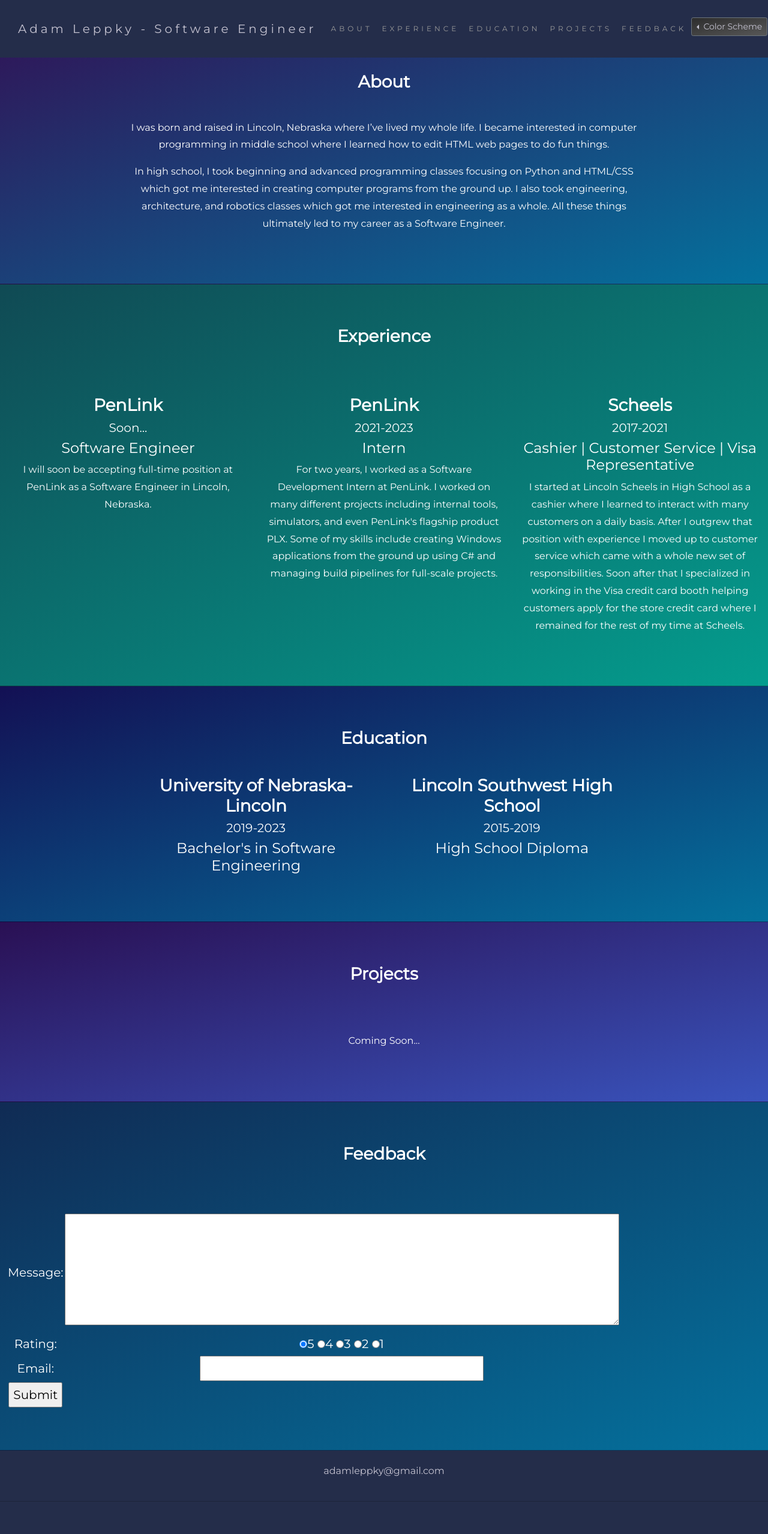
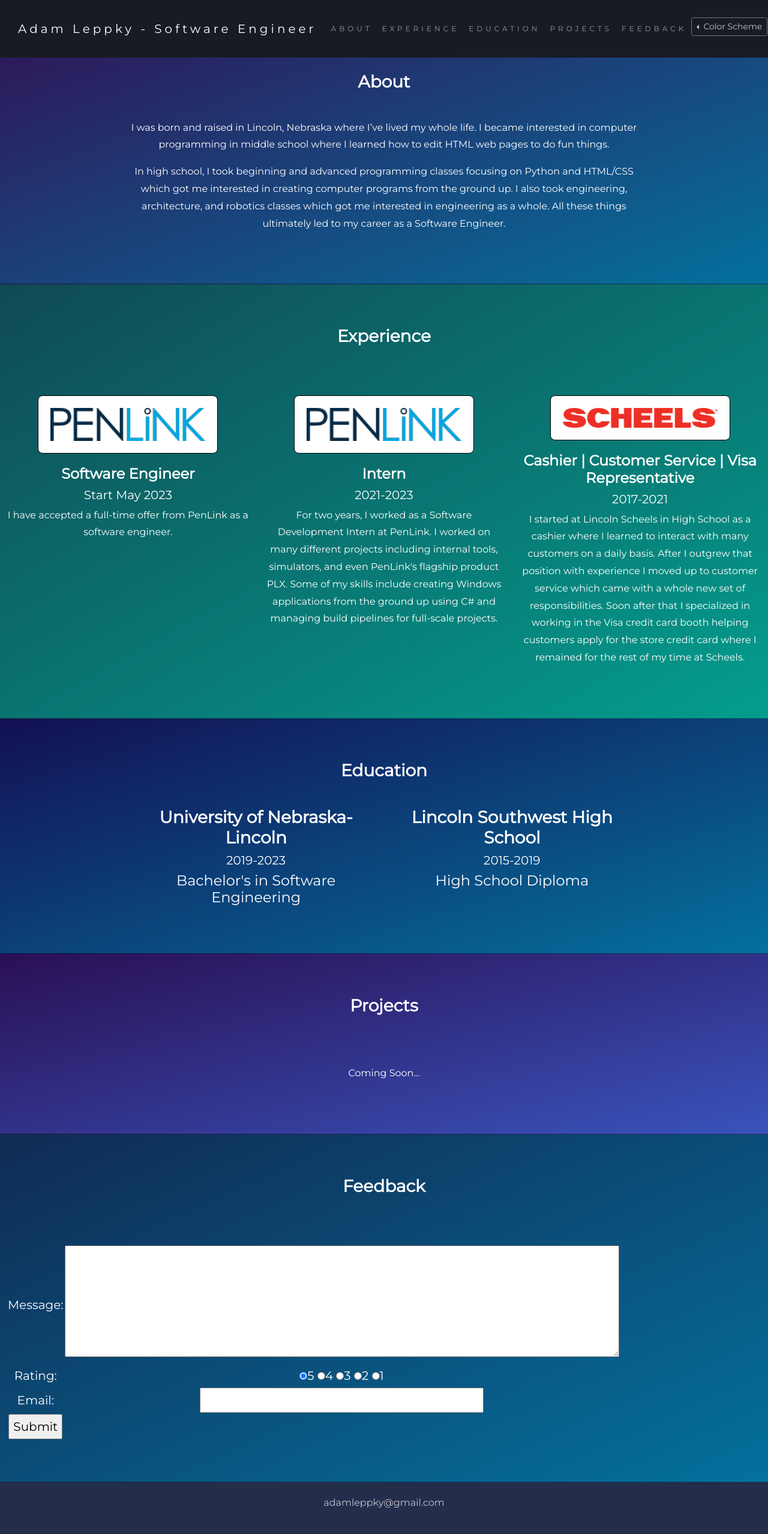
Before and after one commit to AdamLeppky/AdamLeppky.github.io, a PHP site: page / in a window 1280 px wide. Shown: the whole page at 60% size. Before the commit the page ends 2503 px from the top, so only its background shows below. Run offline with PHP 8.4, Linux system fonts and the light colour scheme.

Commit message:
Minor improvements. Minor fixes.

```diff
--- a/css/colors.css
+++ b/css/colors.css
@@ -18,16 +18,18 @@
     --color-feedback-fg: #303234;
     --color-footer-bg: linear-gradient(to bottom right, #eeefd2, #ffffff);
     --color-footer-fg: #303234;
-    --color-button-bg: linear-gradient(to bottom right, #d3d3d3, #ffffff);
+    --color-button-bg: linear-gradient(to bottom right, #ffffff, #ffffff);
     --color-button-fg: #303234;
-    --color-dropdown-bg: linear-gradient(to bottom right, #e3e3e3, #ffffff);
+    --color-button-hover-fg: #bcbcbc;
+    --color-dropdown-bg: linear-gradient(to bottom right, #f4f4f4, #ffffff);
     --color-dropdown-fg: #303234;
     --color-dropdown-hover-bg: linear-gradient(to bottom right, #83a1b8, #bfd5df);;
     --color-dropdown-hover-fg: #303234;
+    --color-experience-logo-bg: rgb(255, 255, 255);
 }
 :root.dark {
     --border-containers: 1px solid #00000036;
-    --color-navbar-bg: #242d4a;
+    --color-navbar-bg: #181b24;
     --color-navbar-fg: #c4c2d0;
     --color-navbar-a-fg: #9a9a9a;
     --color-navbar-a-hover-fg: #ffffff;
@@ -43,12 +45,14 @@
     --color-feedback-fg: #ffffff;
     --color-footer-bg: #242d4a;
     --color-footer-fg: #c4c2d0;
-    --color-button-bg: linear-gradient(to bottom right, #2d2d2d, #575757);
+    --color-button-bg: linear-gradient(to bottom right, #181b24, #181b24);
     --color-button-fg: #c4c2d0;
+    --color-button-hover-fg: #f8f8f8;
     --color-dropdown-bg: linear-gradient(to bottom right, #494949, #5d5d5d);
     --color-dropdown-fg: #c4c2d0;
-    --color-dropdown-hover-bg: linear-gradient(to bottom right, #2a343b, #50656f);;
+    --color-dropdown-hover-bg: linear-gradient(to bottom right, #8b8b8b, #595959);;
     --color-dropdown-hover-fg: #c4c2d0;
+    --color-experience-logo-bg: rgb(255, 255, 255);
 }
 
 .navbar-brand {
@@ -117,6 +121,10 @@
     color: var(--color-button-fg);
 }
 
+.btn:hover {
+    color: var(--color-button-hover-fg);
+}
+
 .dropdown-menu {
     background-image: var(--color-dropdown-bg);
     background-color: var(--color-dropdown-bg);
@@ -131,3 +139,7 @@
     background-color: var(--color-dropdown-hover-bg);
     color: var(--color-dropdown-hover-fg);
 }
+
+.experience-logo {
+    background-color: var(--color-experience-logo-bg);
+}
--- a/css/styles.css
+++ b/css/styles.css
@@ -73,3 +73,15 @@ h3 {
     padding-bottom: 20px;
     transition: var(--transition-time);
 }
+
+.experience-logo {
+    padding: 1em;
+    margin-bottom: 20px;
+    border-radius: 8px;
+    border: 1px solid black;
+    width: 15em;
+}
+
+.experience-title {
+    font-weight: bold;
+}
--- a/index.html
+++ b/index.html
@@ -22,7 +22,7 @@
 
     <body>
         <!-- Navbar -->
-        <nav class="navbar navbar-expand-lg fixed-top">
+        <nav class="navbar navbar-expand-lg fixed-top" id="navbar-id">
             <div class="container-fluid navbar-container">
                 <a class="navbar-brand" href="#">Adam Leppky - Software Engineer</a>
                 <button class="navbar-toggler" type="button" data-bs-toggle="collapse" data-bs-target="#navbarText" aria-controls="navbarText" aria-expanded="false" aria-label="Toggle navigation">
@@ -44,7 +44,7 @@
                                   <li><button class="dropdown-item" onclick="onDarkMode()">Dark Mode</button></li>
                                   <li><button class="dropdown-item" onclick="onLightMode()">Light Mode</button></li>
                                 </ul>
-                              </div>
+                            </div>
                         </li>
                     </ul>
                 </div>
@@ -63,21 +63,27 @@
             <h3 class="margin">Experience</h3><br>
             <div class="row justify-content-center">
                 <div class="col-sm-4 item">
-                    <h3>PenLink</h3>
-                    <h5>Soon...</h5>
-                    <h4>Software Engineer</h4>
-                    <p>I will soon be accepting full-time position at PenLink as a Software Engineer in Lincoln, Nebraska.</p>
+                    <a href="https://www.penlink.com/" target="_blank">
+                        <img class="experience-logo" src="assets/penlink-logo.png" />
+                    </a>
+                    <h4 class="experience-title">Software Engineer</h4>
+                    <h5>Start May 2023</h5>
+                    <p>I have accepted a full-time offer from PenLink as a software engineer.</p>
                 </div>
                 <div class="col-sm-4">
-                    <h3>PenLink</h3>
+                    <a href="https://www.penlink.com/" target="_blank">
+                        <img class="experience-logo" src="assets/penlink-logo.png" />
+                    </a>
+                    <h4 class="experience-title">Intern</h4>
                     <h5>2021-2023</h5>
-                    <h4>Intern</h4>
                     <p>For two years, I worked as a Software Development Intern at PenLink. I worked on many different projects including internal tools, simulators, and even PenLink's flagship product PLX. Some of my skills include creating Windows applications from the ground up using C# and managing build pipelines for full-scale projects.</p>
                 </div>
                 <div class="col-sm-4">
-                    <h3>Scheels</h3>
+                    <a href="https://www.scheels.com/" target="_blank">
+                        <img class="experience-logo" src="assets/scheels-logo.png" />
+                    </a>
+                    <h4 class="experience-title">Cashier | Customer Service | Visa Representative</h4>
                     <h5>2017-2021</h5>
-                    <h4>Cashier | Customer Service | Visa Representative</h4>
                     <p>I started at Lincoln Scheels in High School as a cashier where I learned to interact with many customers on a daily basis. After I outgrew that position with experience I moved up to customer service which came with a whole new set of responsibilities. Soon after that I specialized in working in the Visa credit card booth helping customers apply for the store credit card where I remained for the rest of my time at Scheels.</p>
                 </div>
             </div>
--- a/scripts/color-changer.js
+++ b/scripts/color-changer.js
@@ -3,10 +3,18 @@ var COLOR_SCHEMES = ["light", "dark"];
 
 function onDarkMode() {
     setColorScheme("dark");
+
+    var navbar = document.getElementById("navbar-id");
+    navbar.classList.remove("navbar-light");
+    navbar.classList.add("navbar-dark");
 }
 
 function onLightMode() {
     setColorScheme("light");
+
+    var navbar = document.getElementById("navbar-id");
+    navbar.classList.remove("navbar-dark");
+    navbar.classList.add("navbar-light");
 }
 
 function clearColorSchemes() {
@@ -37,4 +45,12 @@ function onLoad() {
     }
 }
 
-onLoad();
+function callWhenLoaded(func) {
+    if (window.addEventListener) {
+      window.addEventListener("load", func, false);
+    } else if (window.attachEvent) {
+      window.attachEvent("onload", func);
+    }
+  }
+
+callWhenLoaded(function() { onLoad(); });
```
Also changed, not shown: assets/penlink-logo.png (added), assets/scheels-logo.png (added).
